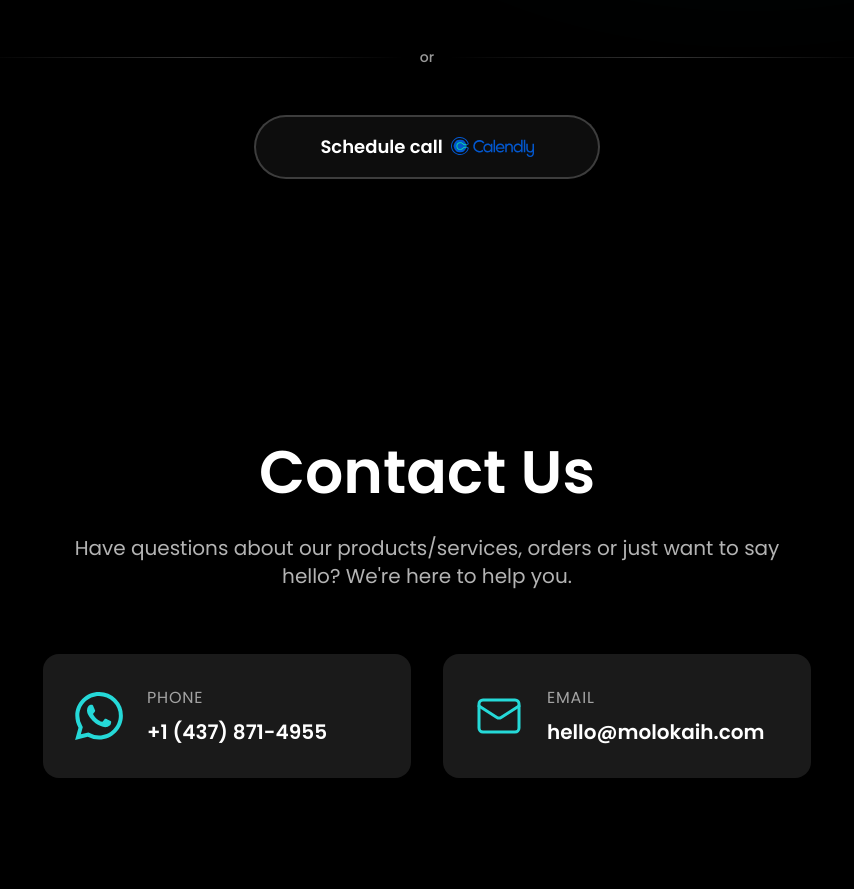
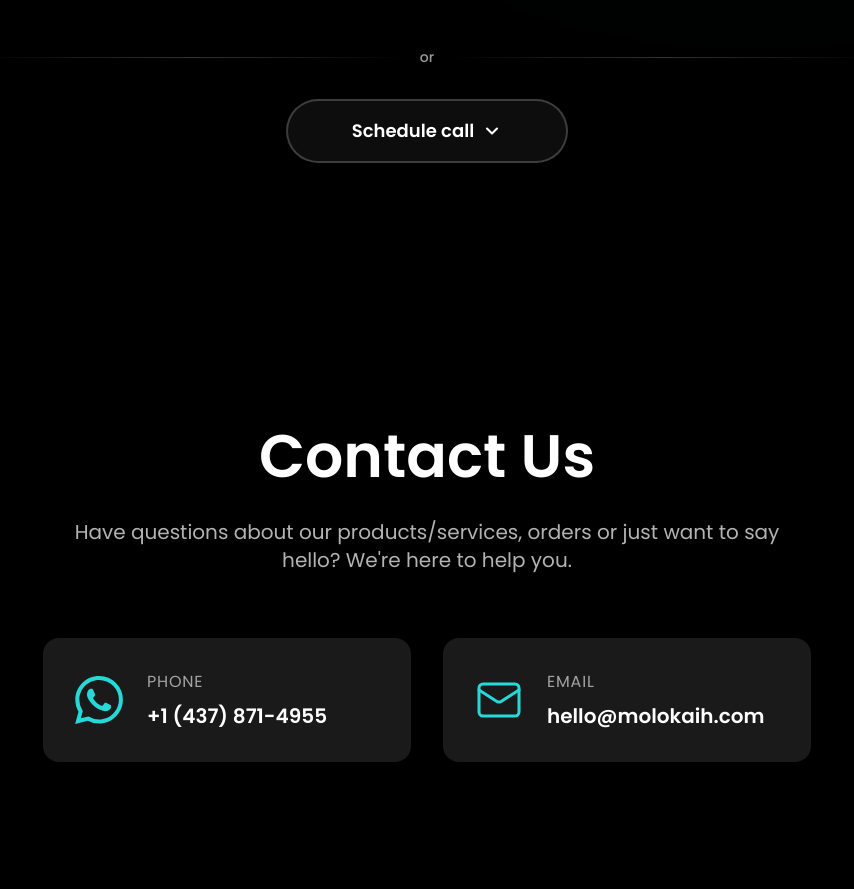
Before and after one commit to ironhack00/molo-wep, a Next.js app: page /contact in a window 1280 px wide. Shown: the part 1167-2056 px from the top of the page, without its empty margins (213-1067 px from the left). Built offline with nearby package versions, Linux system fonts and the light colour scheme; no server answers.

Commit message:
contact calendario

```diff
--- a/src/components/organisms/contact/ContactFormSection.tsx
+++ b/src/components/organisms/contact/ContactFormSection.tsx
@@ -9,8 +9,6 @@ import { Paragraph } from "../../atoms/Paragraph";
 import { cn, sectionPadding, maxWidths, themeColors, glassmorphism } from "@/utils/classNames";
 import { contactFormSchema, type ContactFormData, paises } from "@/lib/validations/contact";
 import { useTranslations } from '@/lib/i18n/IntlProvider';
-import Image from 'next/image';
-import calendly from '@/assets/brands/calendly.svg';
 
 type SubmitStatus = 'idle' | 'loading' | 'success' | 'error';
 
@@ -30,6 +28,8 @@ type SubmitStatus = 'idle' | 'loading' | 'success' | 'error';
 export function ContactFormSection() {
   const [submitStatus, setSubmitStatus] = useState<SubmitStatus>('idle');
   const [errorMessage, setErrorMessage] = useState<string>('');
+  const [showCalendar, setShowCalendar] = useState(false);
+  const [calendarLoading, setCalendarLoading] = useState(true);
   const t = useTranslations('contact.form');
 
   // React Hook Form con Zod resolver
@@ -492,9 +492,13 @@ export function ContactFormSection() {
           </div>
 
           {/* Calendly Button */}
-          <div className="flex justify-center pt-4">
+          <div className="flex justify-center">
             <motion.button
-              onClick={() => window.open("https://calendly.com/hello-molokaih", "_blank", "noopener,noreferrer")}
+              onClick={() => setShowCalendar((prev) => {
+                const next = !prev;
+                if (next) setCalendarLoading(true);
+                return next;
+              })}
               whileHover={{ scale: 1.05 }}
               whileTap={{ scale: 0.95 }}
               className={cn(
@@ -502,7 +506,8 @@ export function ContactFormSection() {
                 "w-full md:w-auto md:px-16 px-8 py-4 text-lg rounded-full font-semibold",
                 "transition-all duration-300 backdrop-blur-xl border-2 cursor-pointer",
                 "flex items-center justify-center gap-2",
-                "bg-white/5 border-white/20 text-white hover:border-white/40"
+                "bg-white/5 border-white/20 text-white hover:border-white/40",
+                showCalendar && "bg-primary/20 border-primary/50"
               )}
               onMouseEnter={(e) => {
                 e.currentTarget.style.boxShadow = "0 0 20px #25d9d860, 0 0 40px #25d9d830";
@@ -513,17 +518,52 @@ export function ContactFormSection() {
             >
               {/* Contenido del botón */}
               <span className="relative z-10 flex items-center justify-center gap-2">
-                {String(t('calendlyButton'))}
-                <Image
-                  src={calendly}
-                  width={500}
-                  height={500}
-                  alt="calendly"
-                  className="h-[20px] w-auto opacity-80"
-                />
+                {showCalendar ? "Cerrar Calendario" : String(t('calendlyButton'))}
+                <svg
+                  width="20"
+                  height="20"
+                  viewBox="0 0 24 24"
+                  fill="none"
+                  stroke="currentColor"
+                  strokeWidth="2.5"
+                  className={cn("transition-transform duration-300", showCalendar && "rotate-180")}
+                >
+                  <path d="M6 9l6 6 6-6" strokeLinecap="round" strokeLinejoin="round"/>
+                </svg>
               </span>
             </motion.button>
           </div>
+
+          {/* Calendly Inline Widget - Collapsible */}
+          <AnimatePresence>
+            {showCalendar && (
+              <motion.div
+                initial={{ opacity: 0, height: 0 }}
+                animate={{ opacity: 1, height: "auto" }}
+                exit={{ opacity: 0, height: 0 }}
+                transition={{ duration: 0.3 }}
+                className="flex justify-center pt-8 overflow-hidden"
+              >
+                <div className="w-full max-w-4xl">
+                  {calendarLoading && (
+                    <div className="w-full h-[700px] rounded-2xl bg-white/5 animate-pulse" />
+                  )}
+                  <iframe
+                    src="https://calendly.com/hello-molokaih"
+                    width="100%"
+                    height="700"
+                    frameBorder="0"
+                    className="rounded-2xl"
+                    style={{
+                      minHeight: '700px',
+                    }}
+                    onLoad={() => setCalendarLoading(false)}
+                    title="Calendly Scheduling"
+                  />
+                </div>
+              </motion.div>
+            )}
+          </AnimatePresence>
         </motion.div>
 
         {/* Mensajes de Success/Error */}
```
